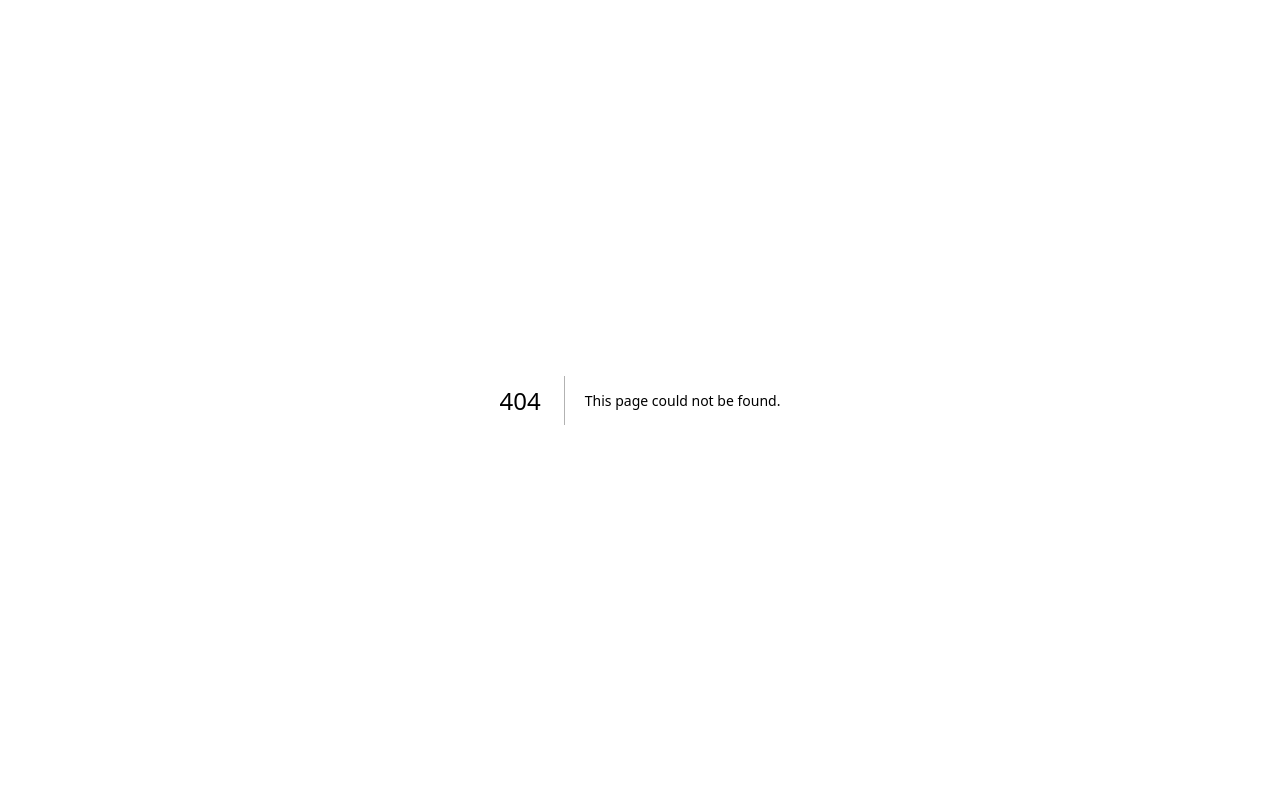
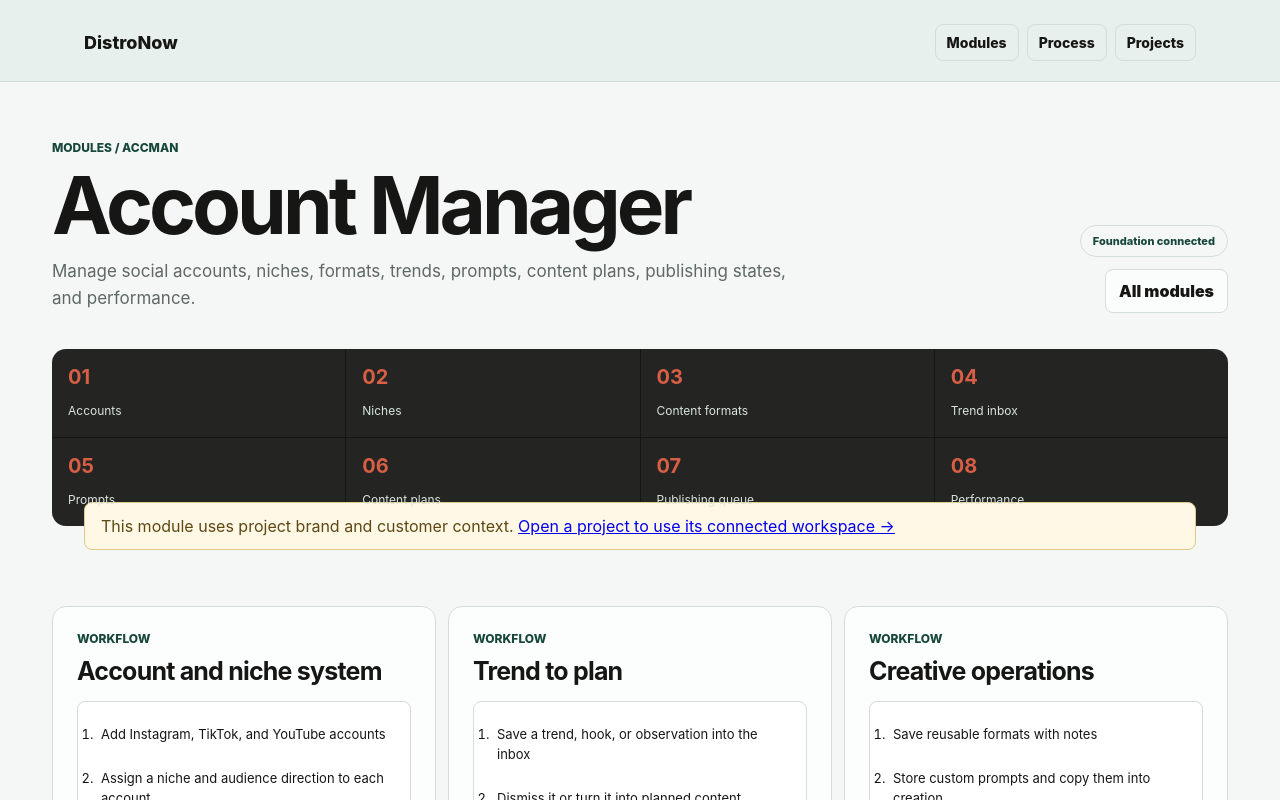
Before and after one commit to Vicorico17/distronow, a Next.js app: page /modules/accman in a window 1280 px wide. Before the commit this address had no page. Shown: the top 800 px of the page. Built offline with nearby package versions, Linux system fonts and the light colour scheme.

Commit message:
Add global modules directory and navigation

```diff
--- a/src/app/globals.css
+++ b/src/app/globals.css
@@ -219,10 +219,13 @@ nav span {
   text-transform: uppercase;
 }
 
+.module-card h2,
 .module-card h3 {
   font-size: 20px;
   margin-top: 28px;
 }
+
+.module-card small { color: var(--muted); display: block; margin-top: 14px; }
 
 .module-card-link {
   display: block;
--- /dev/null
+++ b/src/app/modules/[module]/page.tsx
@@ -0,0 +1,58 @@
+import Link from "next/link";
+import { notFound } from "next/navigation";
+import { MetadataReencoder } from "@/components/metadata-reencoder";
+import { getMarketingModule } from "@/lib/module-catalog";
+
+export default async function PublicModulePage({ params }: { params: Promise<{ module: string }> }) {
+  const { module: slug } = await params;
+  const marketingModule = getMarketingModule(slug);
+  if (!marketingModule) notFound();
+  const reencoder = slug === "metadata-reencoder";
+
+  return (
+    <main className="module-page">
+      <section className="project-hero">
+        <nav>
+          <Link href="/">DistroNow</Link>
+          <span className="nav-link-row">
+            <Link className="nav-action" href="/modules">Modules</Link>
+            <Link className="nav-action" href="/process">Process</Link>
+            <Link className="nav-action" href="/projects">Projects</Link>
+          </span>
+        </nav>
+      </section>
+      <section className="module-shell">
+        <div className="module-heading">
+          <div>
+            <p className="eyebrow">Modules / {marketingModule.name}</p>
+            <h1>{marketingModule.title}</h1>
+            <p>{marketingModule.description}</p>
+          </div>
+          <div className="module-heading-actions">
+            <span className="module-status">{marketingModule.status}</span>
+            <Link className="secondary-action" href="/modules">All modules</Link>
+          </div>
+        </div>
+        <div className="module-records">
+          {marketingModule.records.map((record, index) => <span key={record}><strong>0{index + 1}</strong>{record}</span>)}
+        </div>
+        {reencoder ? (
+          <section id="module-tool"><MetadataReencoder /></section>
+        ) : (
+          <p className="workspace-notice">
+            This module uses project brand and customer context. <Link href="/projects">Open a project to use its connected workspace →</Link>
+          </p>
+        )}
+        <div className="module-workflows">
+          {marketingModule.workflows.map((workflow) => (
+            <article className="module-workflow" key={workflow.title}>
+              <p className="eyebrow">Workflow</p>
+              <h2>{workflow.title}</h2>
+              <ol>{workflow.steps.map((step) => <li key={step}>{step}</li>)}</ol>
+            </article>
+          ))}
+        </div>
+      </section>
+    </main>
+  );
+}
--- a/src/app/page.tsx
+++ b/src/app/page.tsx
@@ -133,6 +133,7 @@ export default function Home() {
             <Link className="nav-action" href="/projects">
               Projects
             </Link>
+            <Link className="nav-action" href="/modules">Modules</Link>
             <Link className="nav-action" href="/process">
               Process
             </Link>
--- a/src/app/projects/[id]/modules/[module]/page.tsx
+++ b/src/app/projects/[id]/modules/[module]/page.tsx
@@ -29,6 +29,7 @@ export default async function ModulePage({ params }: ModulePageProps) {
         <nav>
           <Link href={`/projects/${id}/workspace`}>DistroNow</Link>
           <span className="nav-link-row">
+            <Link className="nav-action" href="/modules">Modules</Link>
             <Link className="nav-action" href={`/projects/${id}/blueprint`}>Blueprint</Link>
             <Link className="nav-action" href={`/projects/${id}/operations`}>Operations</Link>
             <Link className="nav-action" href="/process">Process</Link>
--- a/src/app/projects/[id]/workspace/page.tsx
+++ b/src/app/projects/[id]/workspace/page.tsx
@@ -86,6 +86,7 @@ export default async function WorkspacePage({ params }: WorkspacePageProps) {
         <nav>
           <Link href={`/projects/${id}`}>DistroNow</Link>
           <span className="nav-link-row">
+            <Link className="nav-action" href="/modules">Modules</Link>
             <Link className="nav-action" href="/process">
               Process
             </Link>
--- a/src/app/projects/page.tsx
+++ b/src/app/projects/page.tsx
@@ -32,6 +32,7 @@ export default async function ProjectsPage() {
           <Link className="nav-action" href="/">
             New brand
           </Link>
+          <Link className="nav-action" href="/modules">Modules</Link>
           <Link className="nav-action" href="/account">
             Account
           </Link>
```
Also changed, not shown: src/app/modules/page.tsx (added, +37 -0 lines), src/app/process/page.tsx (+8 -16 lines), src/lib/module-directory.ts (added, +32 -0 lines), 1 other file (tests, documents, lock files or other folders).
